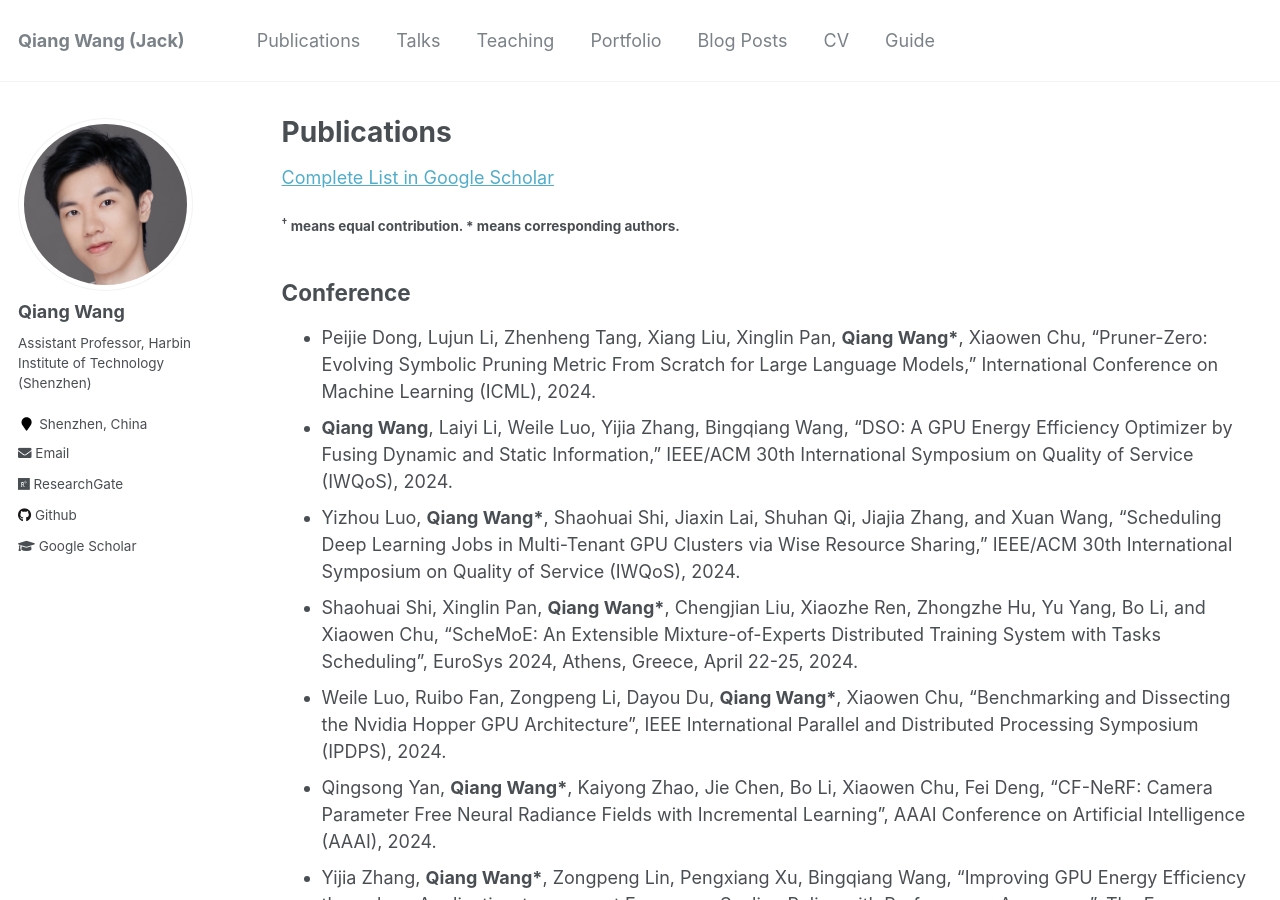
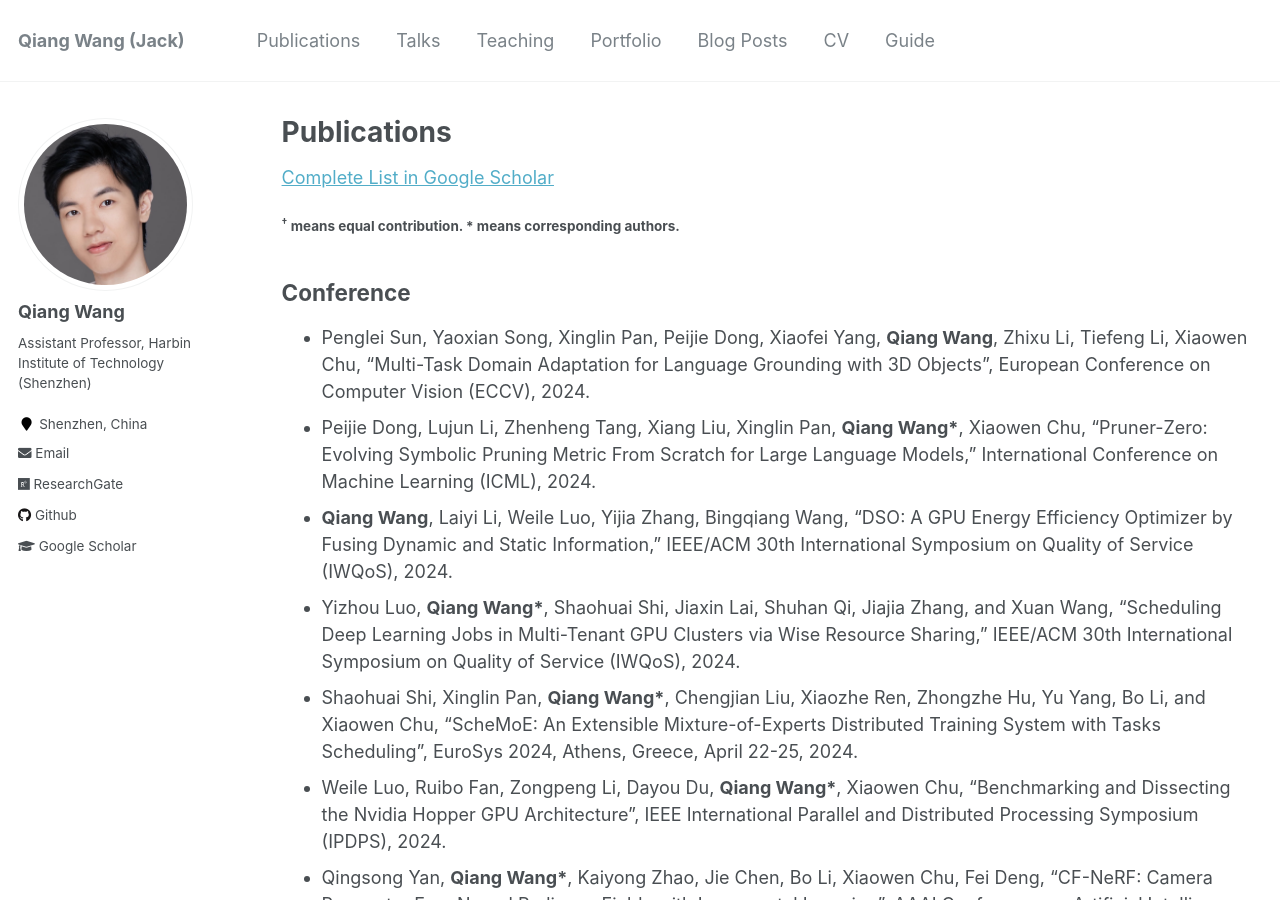
Before and after one commit to blackjack2015/blackjack2015.github.io, a Jekyll site: the page built from _pages/publications.md, in a window 1280 px wide and 900 px high. Built offline with Jekyll 4.4.1, drawn with Linux system fonts in a browser that asks for light colours.

Commit message:
Update publications.md

```diff
--- a/_pages/publications.md
+++ b/_pages/publications.md
@@ -20,6 +20,7 @@ author_profile: true
 #### <sup>&dagger;</sup> means equal contribution. \* means corresponding authors.
 
 ## Conference
++ Penglei Sun, Yaoxian Song, Xinglin Pan, Peijie Dong, Xiaofei Yang, **Qiang Wang**, Zhixu Li, Tiefeng Li, Xiaowen Chu, "Multi-Task Domain Adaptation for Language Grounding with 3D Objects", European Conference on Computer Vision (ECCV), 2024.
 + Peijie Dong, Lujun Li, Zhenheng Tang, Xiang Liu, Xinglin Pan, **Qiang Wang\***, Xiaowen Chu, "Pruner-Zero: Evolving Symbolic Pruning Metric From Scratch for Large Language Models," International Conference on Machine Learning (ICML), 2024.
 + **Qiang Wang**, Laiyi Li, Weile Luo, Yijia Zhang, Bingqiang Wang, "DSO: A GPU Energy Efficiency Optimizer by Fusing Dynamic and Static Information," IEEE/ACM 30th International Symposium on Quality of Service (IWQoS), 2024.
 + Yizhou Luo, **Qiang Wang\***, Shaohuai Shi, Jiaxin Lai, Shuhan Qi, Jiajia Zhang, and Xuan Wang, "Scheduling Deep Learning Jobs in Multi-Tenant GPU Clusters via Wise Resource Sharing," IEEE/ACM 30th International Symposium on Quality of Service (IWQoS), 2024.
```
